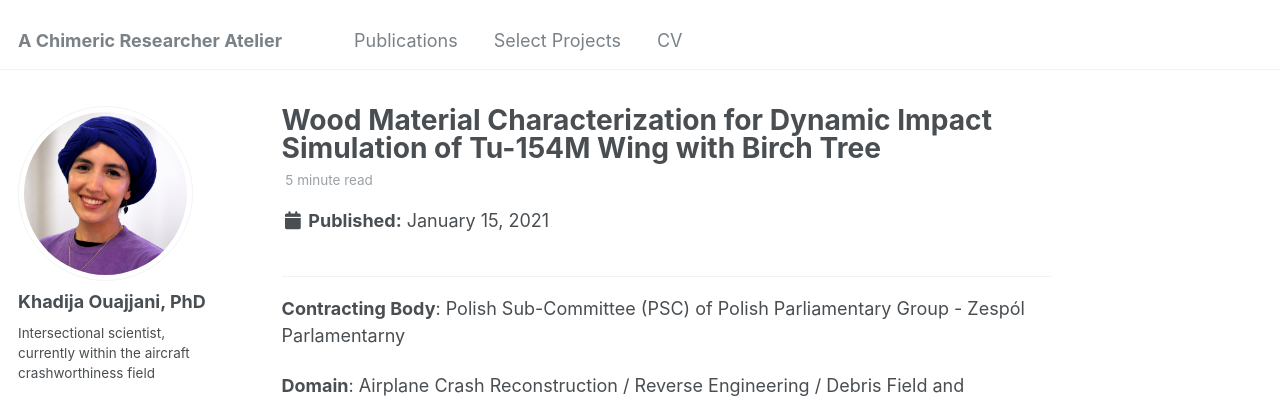
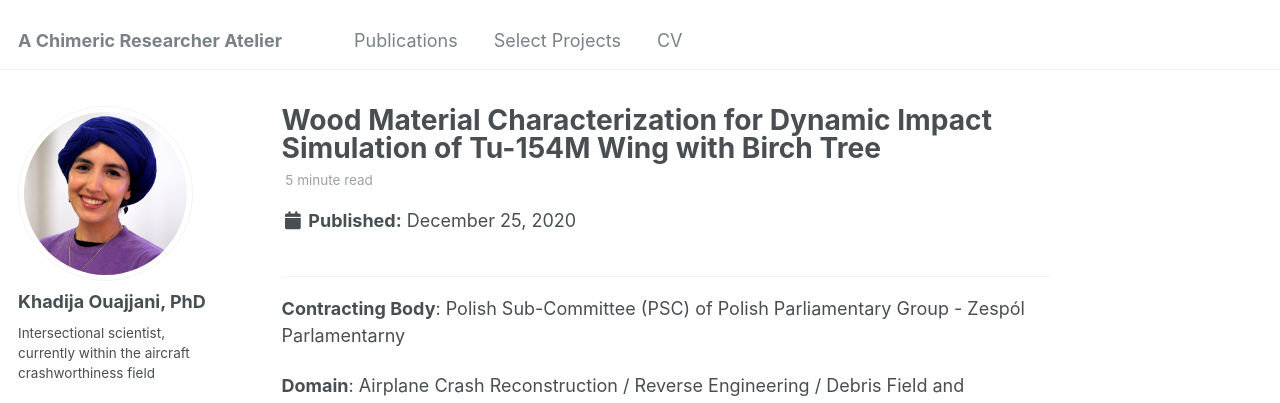
Before and after one commit to drko-curius/drko-curius.github.io, a Jekyll site: the page built from _posts/2020-12-25-WoodSelectedProject.md, in a window 1280 px wide and 900 px high. Shown: the top 403 px of the window. Built offline with Jekyll 4.4.1, drawn with Linux system fonts in a browser that asks for light colours; some web fonts are replaced.

Commit message:
Update and rename 2021-01-15-WoodSelectedProject.md to 2020-12-25-WoodSelectedProject.md

```diff
--- a/_posts/2021-01-15-WoodSelectedProject.md
+++ b/_posts/2020-12-25-WoodSelectedProject.md
@@ -1,7 +1,7 @@
 ---
 title: 'Wood Material Characterization for Dynamic Impact Simulation of Tu-154M Wing with Birch Tree'
-date: 2021-01-15
-permalink: /posts/2021/01/WoodSelectedProject/
+date: 2020-12-25
+permalink: /posts/2020/12/WoodSelectedProject/
 tags:
   - Testing
   - Simulation
```
